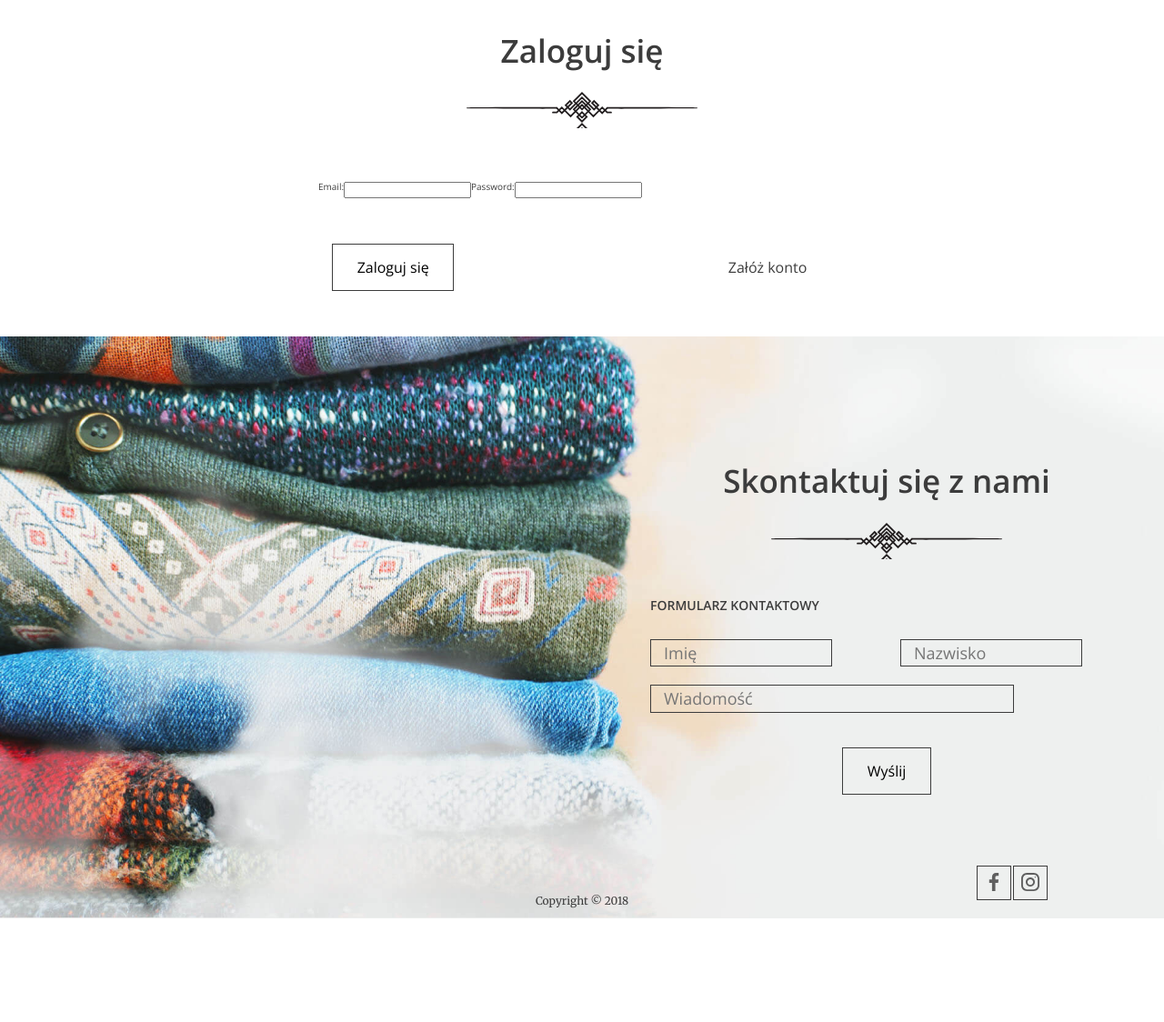
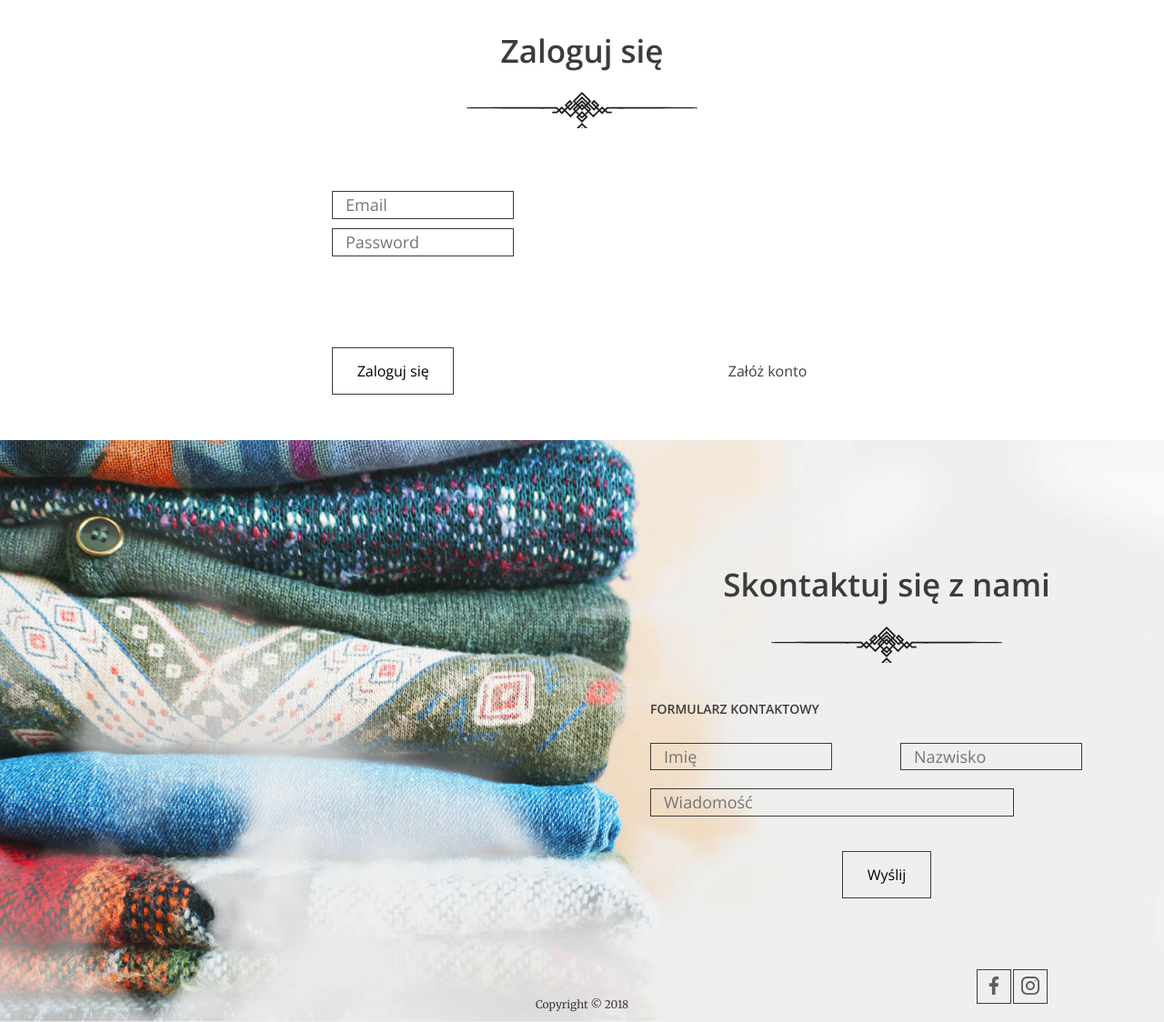
Before and after one commit to MaciejSzulgacz/CharityApp, a Django app: page /login/ in a window 1280 px wide. Shown: the part 168-1292 px from the top of the page at 91% size. Before the commit the page ends 1178 px from the top, so only its background shows below. Run offline with Django 3.2, Linux system fonts and the light colour scheme.

Commit message:
Forms widgets

```diff
--- a/charity/forms.py
+++ b/charity/forms.py
@@ -2,12 +2,12 @@ from django import forms
 
 
 class CustomUserLoginForm(forms.Form):
-    email = forms.EmailField()
-    password = forms.CharField(widget=forms.PasswordInput)
+    email = forms.EmailField(widget=forms.TextInput(attrs={'placeholder': 'Email'}), label='')
+    password = forms.CharField(widget=forms.PasswordInput(attrs={'placeholder': 'Password'}), label='')
 
 
 class CustomUserRegisterForm(forms.Form):
-    email = forms.EmailField()
-    password = forms.CharField(widget=forms.PasswordInput)
-    name = forms.CharField()
-    surname = forms.CharField()
+    email = forms.EmailField(widget=forms.TextInput(attrs={'placeholder': 'Email'}), label='')
+    password = forms.CharField(widget=forms.PasswordInput(attrs={'placeholder': 'Password'}), label='')
+    name = forms.CharField(widget=forms.TextInput(attrs={'placeholder': 'Name'}), label='')
+    surname = forms.CharField(widget=forms.TextInput(attrs={'placeholder': 'Surname'}), label='')
--- a/charity/templates/charity/login.html
+++ b/charity/templates/charity/login.html
@@ -34,14 +34,16 @@
       <h2>Zaloguj się</h2>
           <form action="/login/" method="post">
             {% csrf_token %}
-          {{ form }}
-{#        <div class="form-group">#}
-{#          <input type="email" name="email" placeholder="Email" />#}
-{#        </div>#}
-{#        <div class="form-group">#}
-{#          <input type="password" name="password" placeholder="Hasło" />#}
-{#          <a href="#" class="btn btn--small btn--without-border reset-password">Przypomnij hasło</a>#}
-{#        </div>#}
+              <div class="form-group">
+                {{ form.as_p }}
+              </div>
+{#            <div class="form-group">#}
+{#              <input type="email" name="email" placeholder="Email" />#}
+{#            </div>#}
+{#            <div class="form-group">#}
+{#              <input type="password" name="password" placeholder="Hasło" />#}
+{#              <a href="#" class="btn btn--small btn--without-border reset-password">Przypomnij hasło</a>#}
+{#            </div>#}
 
             <div class="form-group form-group--buttons">
               <button class="btn" type="submit">Zaloguj się</button>
--- a/charity/templates/charity/register.html
+++ b/charity/templates/charity/register.html
@@ -35,7 +35,9 @@
       <h2>Załóż konto</h2>
       <form action="" method="post">
         {% csrf_token %}
-          {{ form.as_p }}
+          <div class="form-group">
+            {{ form.as_p }}
+          </div>
 {#        <div class="form-group">#}
 {#          <input type="text" name="name" placeholder="Imię" />#}
 {#        </div>#}
--- a/charity/views.py
+++ b/charity/views.py
@@ -32,8 +32,6 @@ class RegisterView(FormView):
         password = cd['password']
         name = cd['name']
         surname = cd['surname']
-        print(name)
-        print(surname)
         CustomUser.objects.create_user(email=email, password=password, name=name, surname=surname)
         return redirect('login')
 
@@ -87,9 +85,9 @@ class AddDonationView(View):
         comments = request.POST.get('comments')
         category = Category.objects.get(id=category_id)
         organization = Institution.objects.get(id=organization_id)
-        new_donation = Donation.objects.create(quantity=bags, institution=organization,
-                                address=address, phone_number=phone, city=city, zip_code=postcode,
-                                pick_up_date=date, pick_up_time=time, pick_up_comment=comments)
+        new_donation = Donation.objects.create(quantity=bags, institution=organization, address=address,
+                                               phone_number=phone, city=city, zip_code=postcode, pick_up_date=date,
+                                               pick_up_time=time, pick_up_comment=comments)
         new_donation.categories.add(category)
         new_donation.save()
         return redirect('form-confirmation')
```
Also changed, not shown: db.sqlite3. Lines whose indentation alone changed are shown as unchanged.
